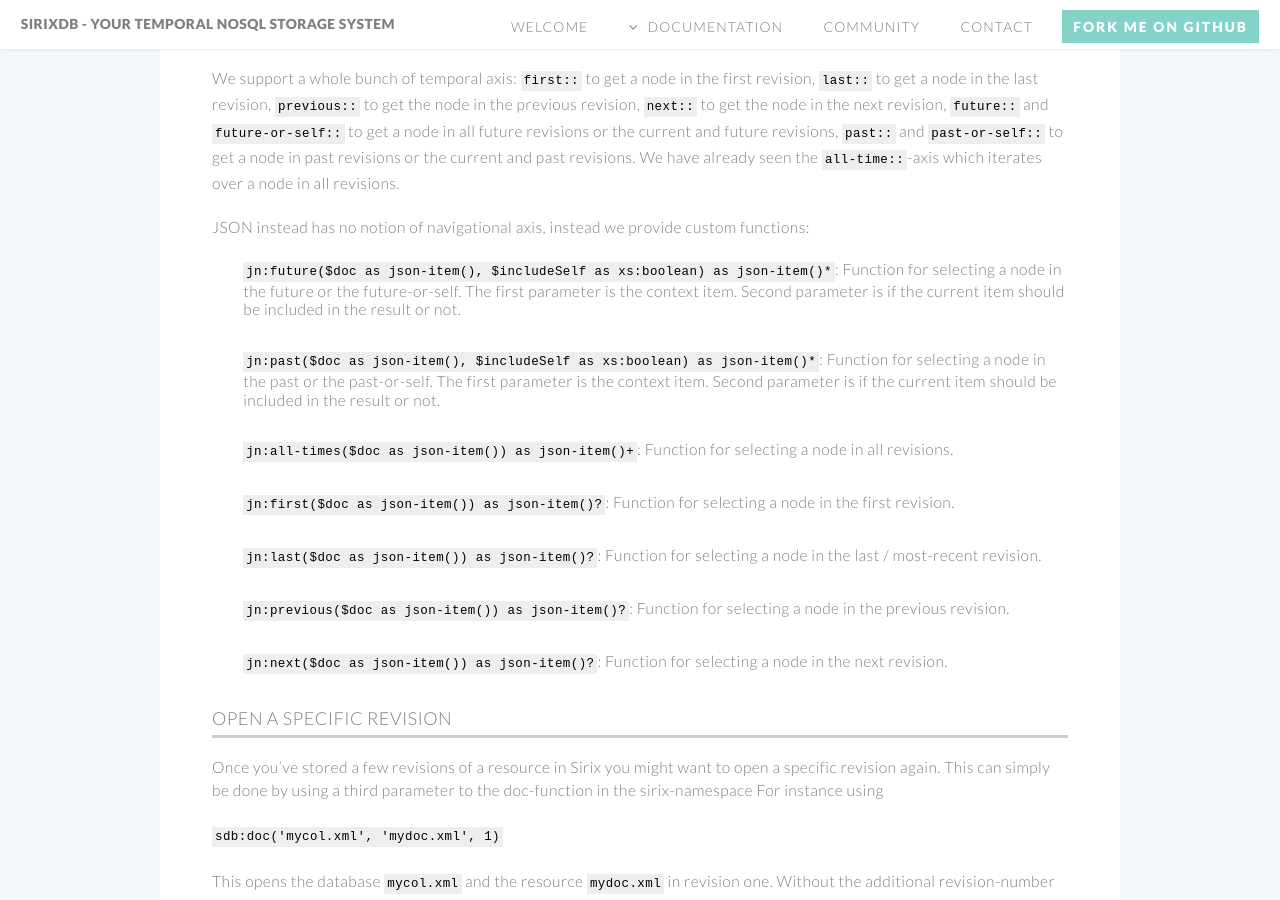
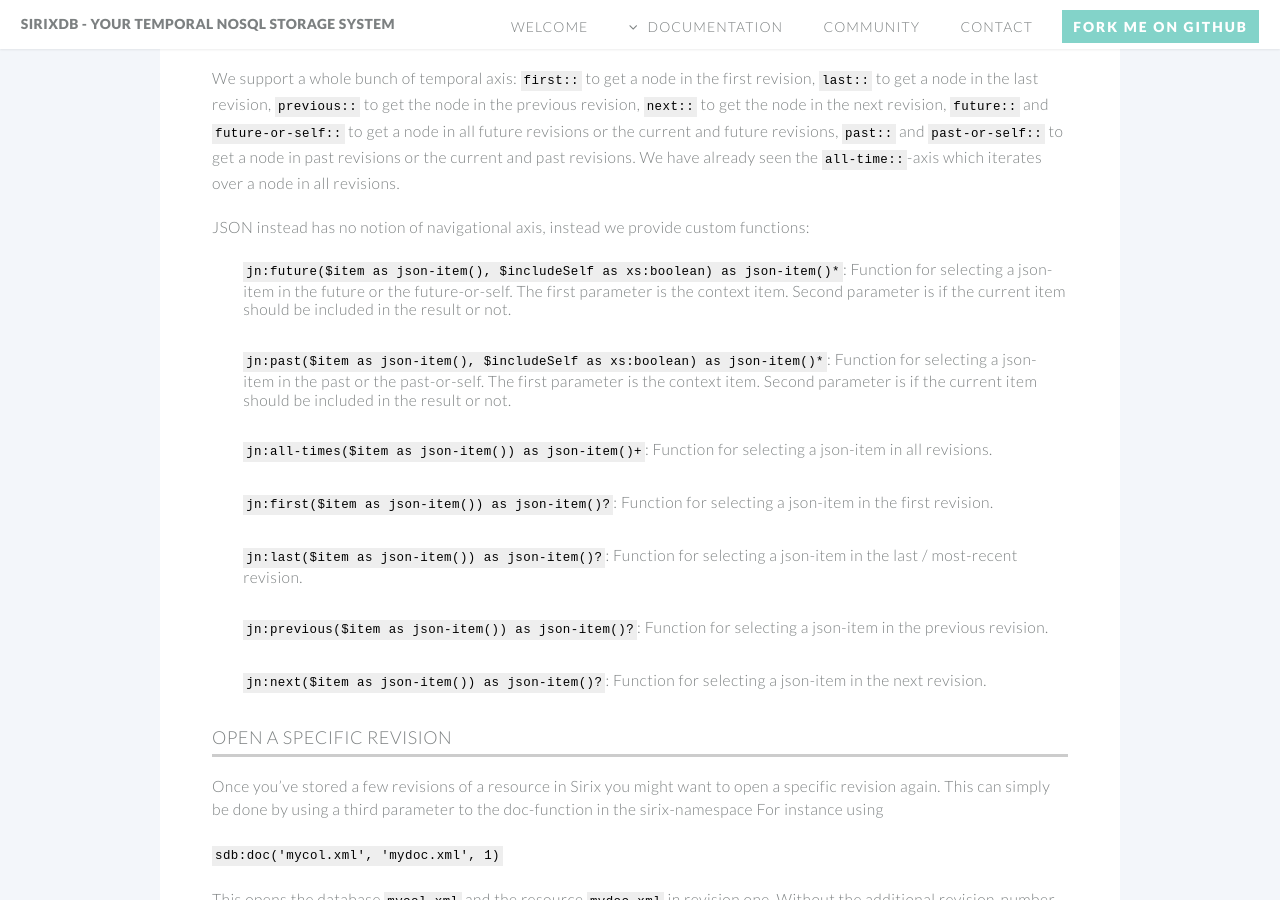
Before and after one commit to sirixdb/sirixdb.github.io, a Jekyll site: the page built from xquery-api.md, in a window 1280 px wide and 900 px high, scrolled down 6105 px. Built offline with Jekyll 4.4.1, drawn with Linux system fonts in a browser that asks for light colours; our own code applies the rules of GitHub Pages for plain Markdown files.

Commit message:
Update xquery-api.md

```diff
--- a/xquery-api.md
+++ b/xquery-api.md
@@ -251,19 +251,19 @@ We support a whole bunch of temporal axis: `first::` to get a node in the first
 
 JSON instead has no notion of navigational axis, instead we provide custom functions:
 
-- `jn:future($doc as json-item(), $includeSelf as xs:boolean) as json-item()*`: Function for selecting a node in the future or the future-or-self. The first parameter is the context item. Second parameter is if the current item should be included in the result or not.
+- `jn:future($item as json-item(), $includeSelf as xs:boolean) as json-item()*`: Function for selecting a json-item in the future or the future-or-self. The first parameter is the context item. Second parameter is if the current item should be included in the result or not.
 
-- `jn:past($doc as json-item(), $includeSelf as xs:boolean) as json-item()*`: Function for selecting a node in the past or the past-or-self. The first parameter is the context item. Second parameter is if the current item should be included in the result or not.
+- `jn:past($item as json-item(), $includeSelf as xs:boolean) as json-item()*`: Function for selecting a json-item in the past or the past-or-self. The first parameter is the context item. Second parameter is if the current item should be included in the result or not.
 
-- `jn:all-times($doc as json-item()) as json-item()+`: Function for selecting a node in all revisions.
+- `jn:all-times($item as json-item()) as json-item()+`: Function for selecting a json-item in all revisions.
 
-- `jn:first($doc as json-item()) as json-item()?`: Function for selecting a node in the first revision.
+- `jn:first($item as json-item()) as json-item()?`: Function for selecting a json-item in the first revision.
 
-- `jn:last($doc as json-item()) as json-item()?`: Function for selecting a node in the last / most-recent revision.
+- `jn:last($item as json-item()) as json-item()?`: Function for selecting a json-item in the last / most-recent revision.
 
-- `jn:previous($doc as json-item()) as json-item()?`: Function for selecting a node in the previous revision.
+- `jn:previous($item as json-item()) as json-item()?`: Function for selecting a json-item in the previous revision.
 
-- `jn:next($doc as json-item()) as json-item()?`: Function for selecting a node in the next revision.
+- `jn:next($item as json-item()) as json-item()?`: Function for selecting a json-item in the next revision.
 
 ### Open a specific revision
 Once you've stored a few revisions of a resource in Sirix you might want to open a specific revision again. This can simply be done by using a third parameter to the doc-function in the sirix-namespace For instance using
```
